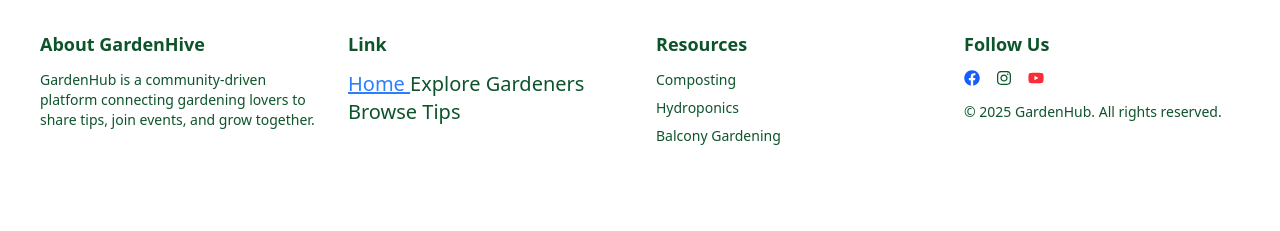
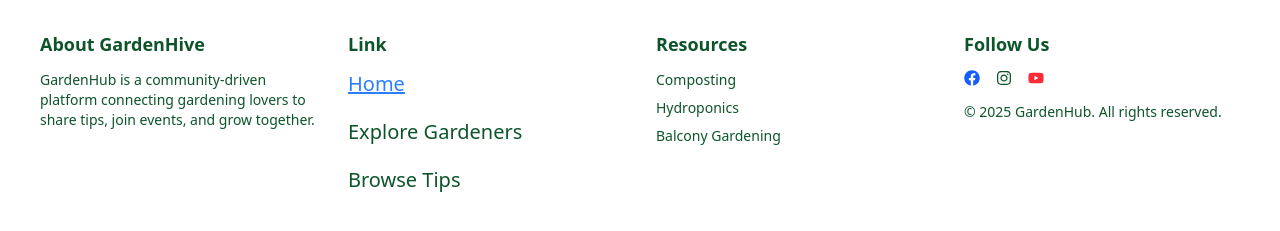
Before and after one commit to rakibhossain2025/garden-comunity-client, a React (Vite) app: page / in a window 1280 px wide. Shown: the part 707-938 px from the top of the page. Before the commit the page ends 893 px from the top, so only its background shows below. Built offline with nearby package versions, Linux system fonts and the light colour scheme; no server answers; a web font is replaced by a local one.

Commit message:
footer link style

```diff
--- a/src/Components/Footer.jsx
+++ b/src/Components/Footer.jsx
@@ -21,7 +21,7 @@ const Footer = () => {
         </div>
         <div>
           <h2 className="text-lg font-semibold mb-3">Link</h2>
-          <ul className="text-sm space-y-2">
+          <ul className="text-sm flex flex-col gap-3 space-y-2">
             <NavBer_Link />
           </ul>
         </div>
```
